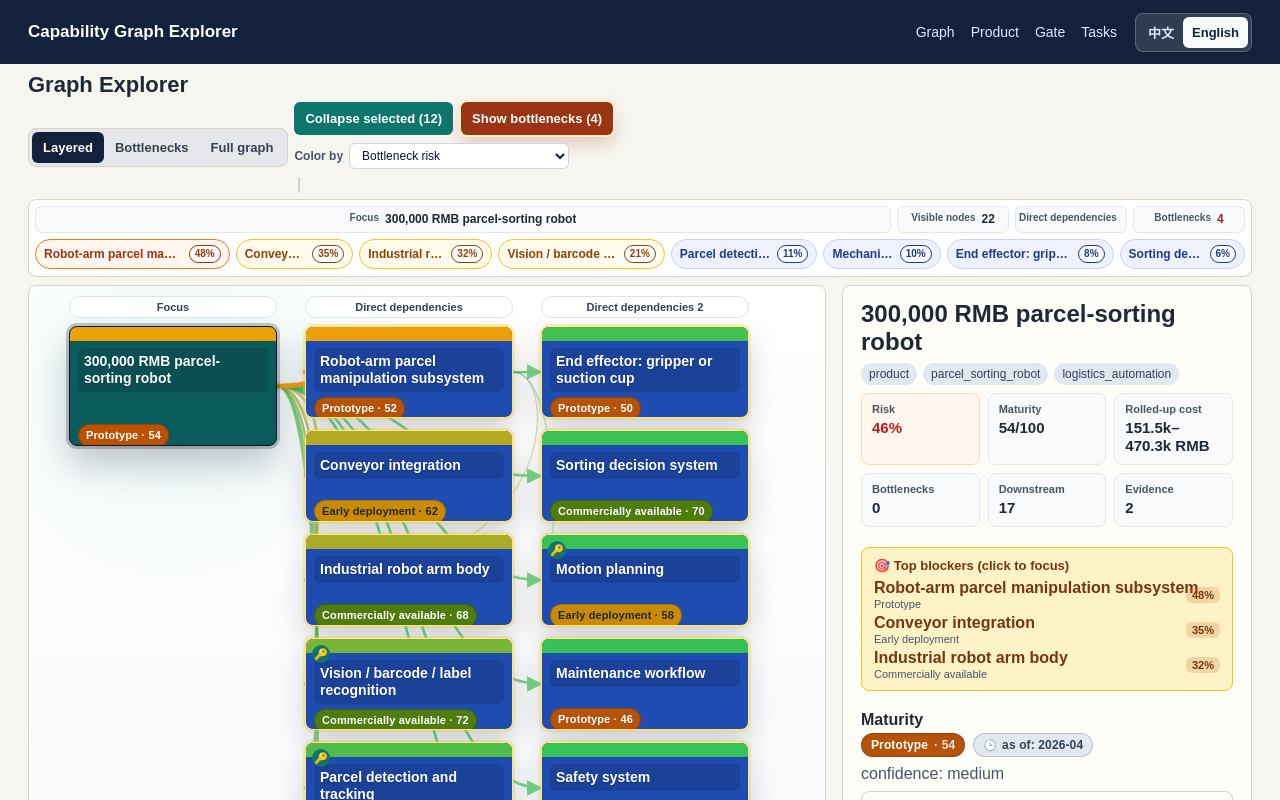
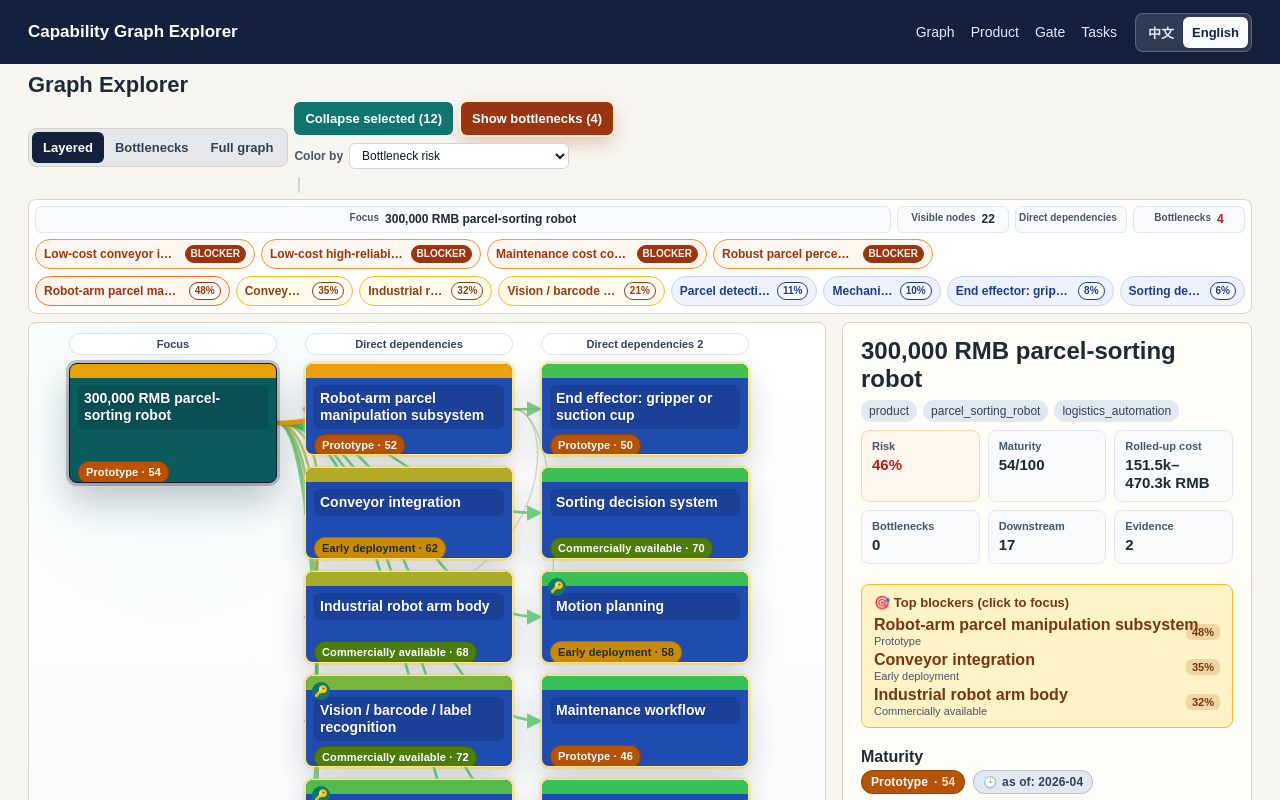
Before and after one commit to drt030/mincut, a Next.js app: page /graph in a window 1280 px wide. Shown: the top 800 px of the page. Built offline with nearby package versions, Linux system fonts and the light colour scheme.

Commit message:
Surface bottleneck jumps in graph context

```diff
--- a/src/app/globals.css
+++ b/src/app/globals.css
@@ -571,6 +571,20 @@ li {
   background: #fff7ed;
   border-color: #f97316;
   color: #9a3412;
+}
+
+.graph-context-bottleneck-jumps a {
+  background: #fff7ed;
+  border-color: #fb923c;
+  color: #9a3412;
+}
+
+.graph-context-bottleneck-jumps .graph-context-jump-risk {
+  background: #9a3412;
+  border-color: #9a3412;
+  color: #fff7ed;
+  letter-spacing: 0;
+  text-transform: uppercase;
 }
 
 .graph-context-jump-label {
--- a/src/components/GraphExplorer.tsx
+++ b/src/components/GraphExplorer.tsx
@@ -1541,6 +1541,22 @@ export function GraphExplorer({ graph }: Props) {
           <span>{t("bottlenecks")}</span>
           <strong>{selectedBottleneckCount}</strong>
         </div>
+        {selectedBottleneckNodes.length > 0 ? (
+          <div className="graph-context-jumps graph-context-bottleneck-jumps" aria-label={t("bottleneckJumps")}>
+            {selectedBottleneckNodes.slice(0, 4).map((node) => (
+              <a
+                key={node.id}
+                aria-label={`${t("focusBottleneck")}: ${nodeName(node.id, node.name)}`}
+                href={`?stage=focused&focus=${encodeURIComponent(node.id)}${colorMode === "bottleneck" ? "" : `&color=${encodeURIComponent(colorMode)}`}`}
+                onClick={() => focusNode(node.id)}
+                title={t("focusBottleneck")}
+              >
+                <span className="graph-context-jump-label">{nodeName(node.id, node.name)}</span>
+                <span className="graph-context-jump-risk">{t("bottleneckBadge")}</span>
+              </a>
+            ))}
+          </div>
+        ) : null}
         {directDependencyNodes.length > 0 ? (
           <div className="graph-context-jumps" aria-label={t("directDependencyJumps")}>
             {directDependencyNodes.map((node) => (
--- a/src/components/LanguageProvider.tsx
+++ b/src/components/LanguageProvider.tsx
@@ -97,6 +97,8 @@ const uiText: Record<Language, Record<string, string>> = {
     directDependencies: "Direct dependencies",
     directDependencyJumps: "Direct dependency jumps",
     focusDependency: "Focus dependency",
+    bottleneckJumps: "Bottleneck jumps",
+    focusBottleneck: "Focus bottleneck",
     risk: "Risk",
     graphNodeImpactSummary: "Node impact summary",
     mapColumnFocus: "Focus",
@@ -308,6 +310,8 @@ const uiText: Record<Language, Record<string, string>> = {
     directDependencies: "直接依赖",
     directDependencyJumps: "直接依赖跳转",
     focusDependency: "聚焦依赖",
+    bottleneckJumps: "瓶颈跳转",
+    focusBottleneck: "聚焦瓶颈",
     risk: "风险",
     graphNodeImpactSummary: "节点影响摘要",
     mapColumnFocus: "当前焦点",
```
